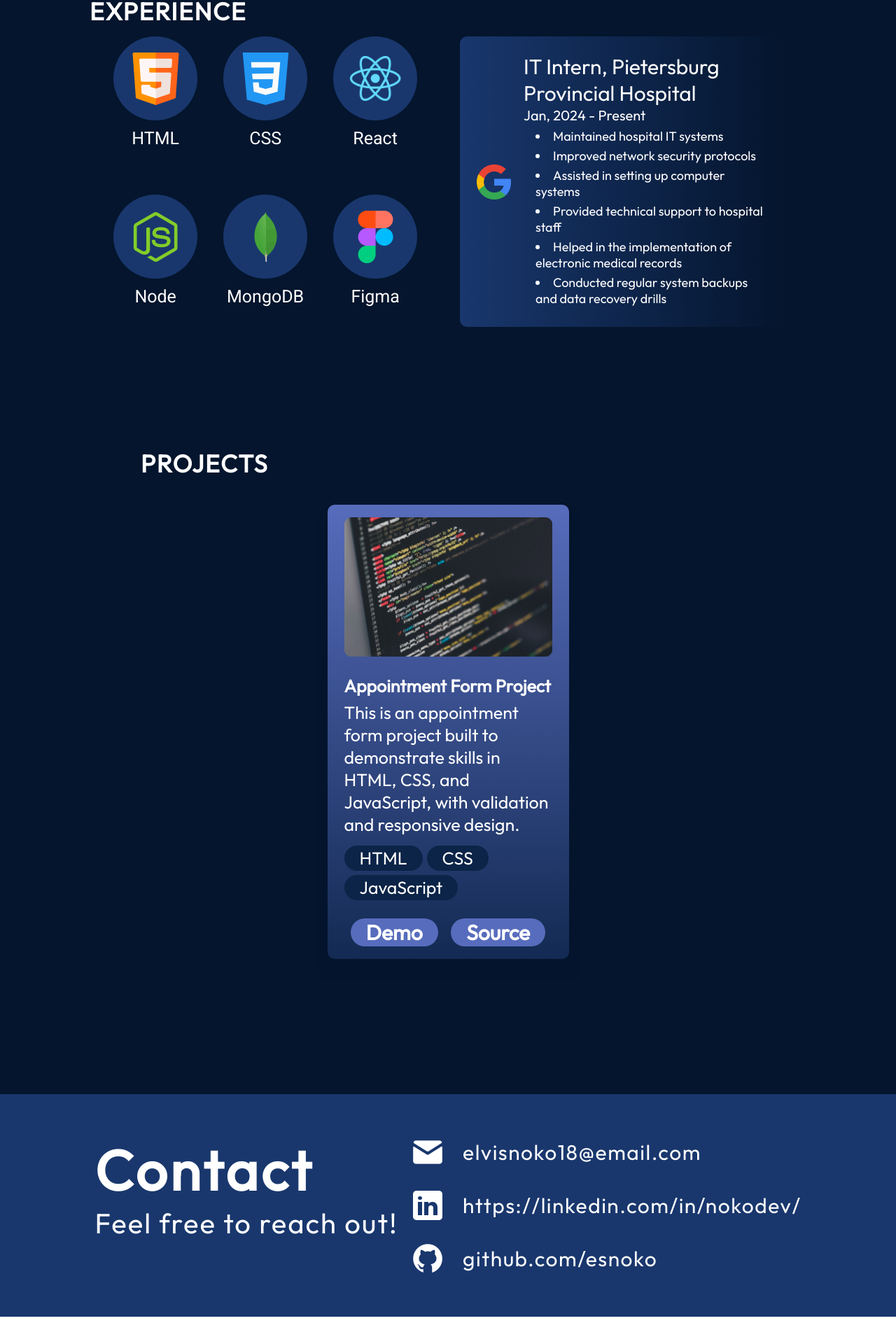
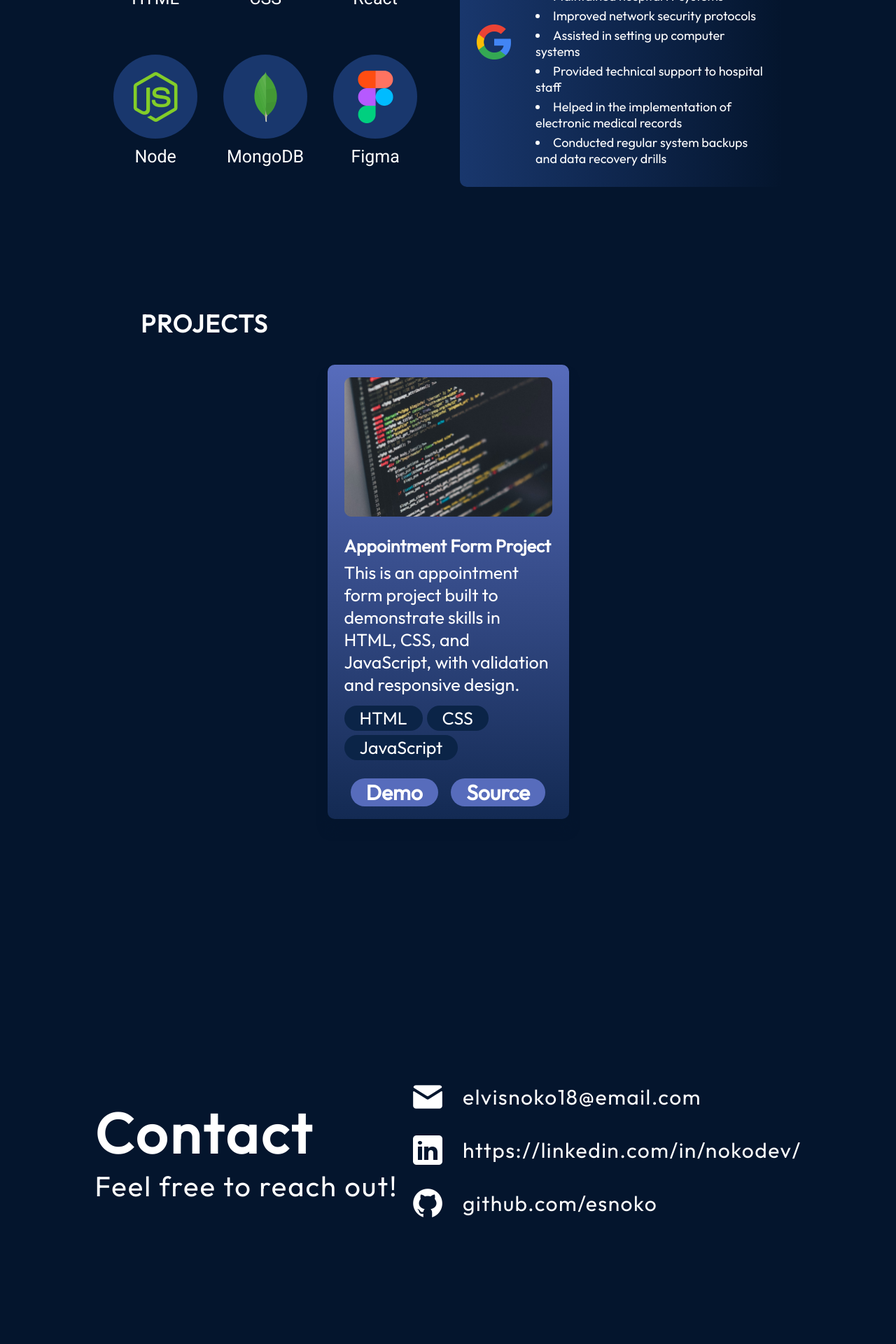
Before and after one commit to esnoko/Portfolio, a React (Vite) app in the folder Portfolio/: page / in a window 1280 px wide. Shown: the part 2260-4180 px from the top of the page at 70% size. Before the commit the page ends 4141 px from the top, so only its background shows below. Built offline with nearby package versions, Linux system fonts and the light colour scheme.

Commit message:
Update the Contact section component with styles and responsive design

```diff
--- a/Portfolio/src/Components/Contacts/Contact.module.css
+++ b/Portfolio/src/Components/Contacts/Contact.module.css
@@ -2,14 +2,15 @@
 
 .container {
   color: var(--color-text);
-  margin-top: 120px;
-  background-color: var(--color-secondary);
+  background-color: var(--color-bg);
   display: flex;
   flex-direction: row;
   justify-content: space-evenly;
   width: 100vw;
+  height: 100vh; /* Ensure it takes the full viewport height */
   padding: 58px 10%;
   gap: 10px;
+  align-items: center; /* Center content vertically */
 }
 
 .text h2 {
@@ -50,12 +51,14 @@
   .container {
     flex-direction: column;
     gap: 23px;
+    padding: 58px 5%;
   }
 
   .text {
     display: flex;
     flex-direction: column;
     align-items: center;
+    text-align: center;
   }
 
   .links {
--- a/Portfolio/src/Components/Experience/experience.module.css
+++ b/Portfolio/src/Components/Experience/experience.module.css
@@ -2,7 +2,7 @@
 
 .container {
   color: var(--color-text);
-  margin-top: 400px;
+  margin-top: 200px;
   margin-left: 10%;
   margin-right: 10%;
 }
```
